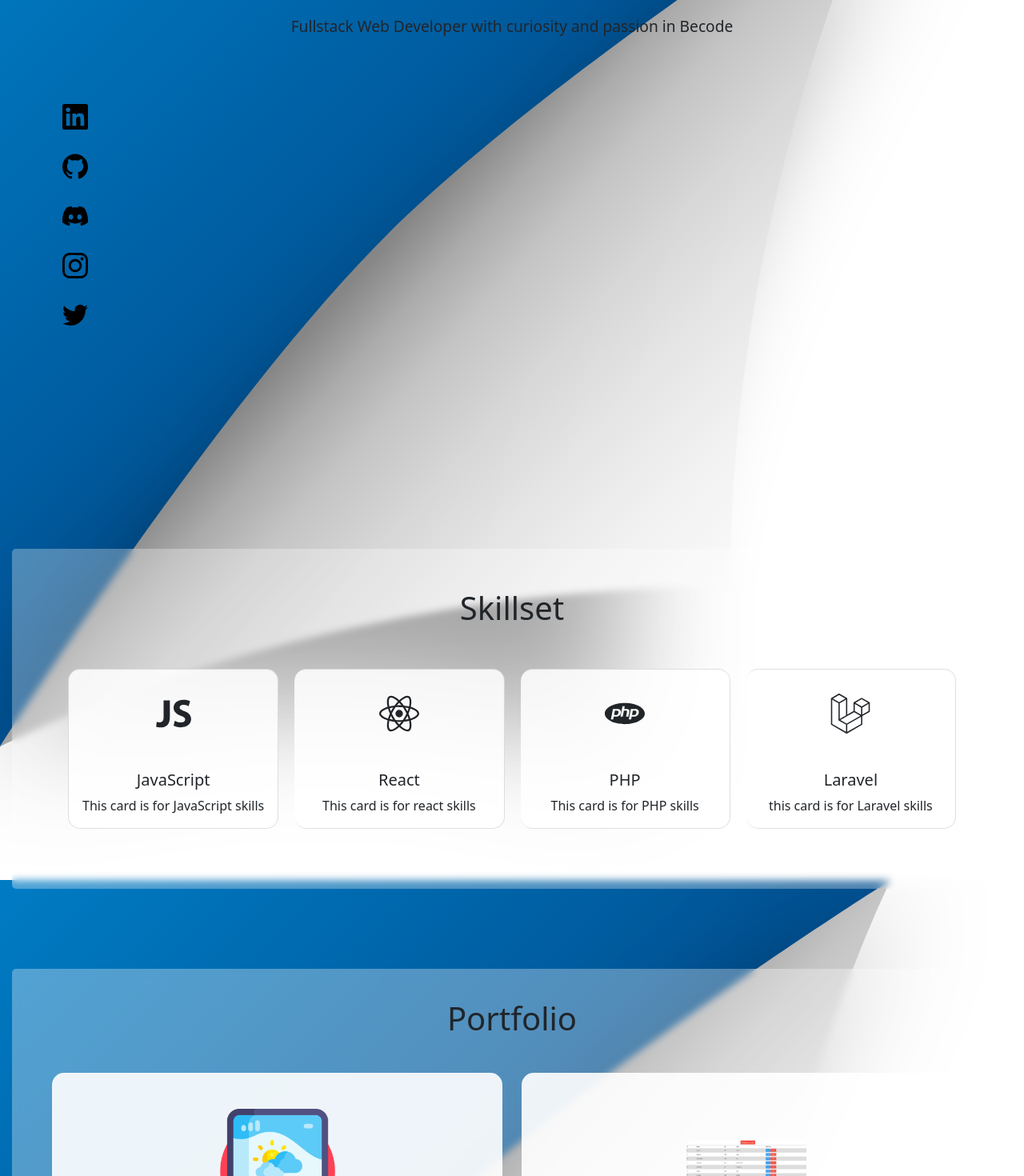
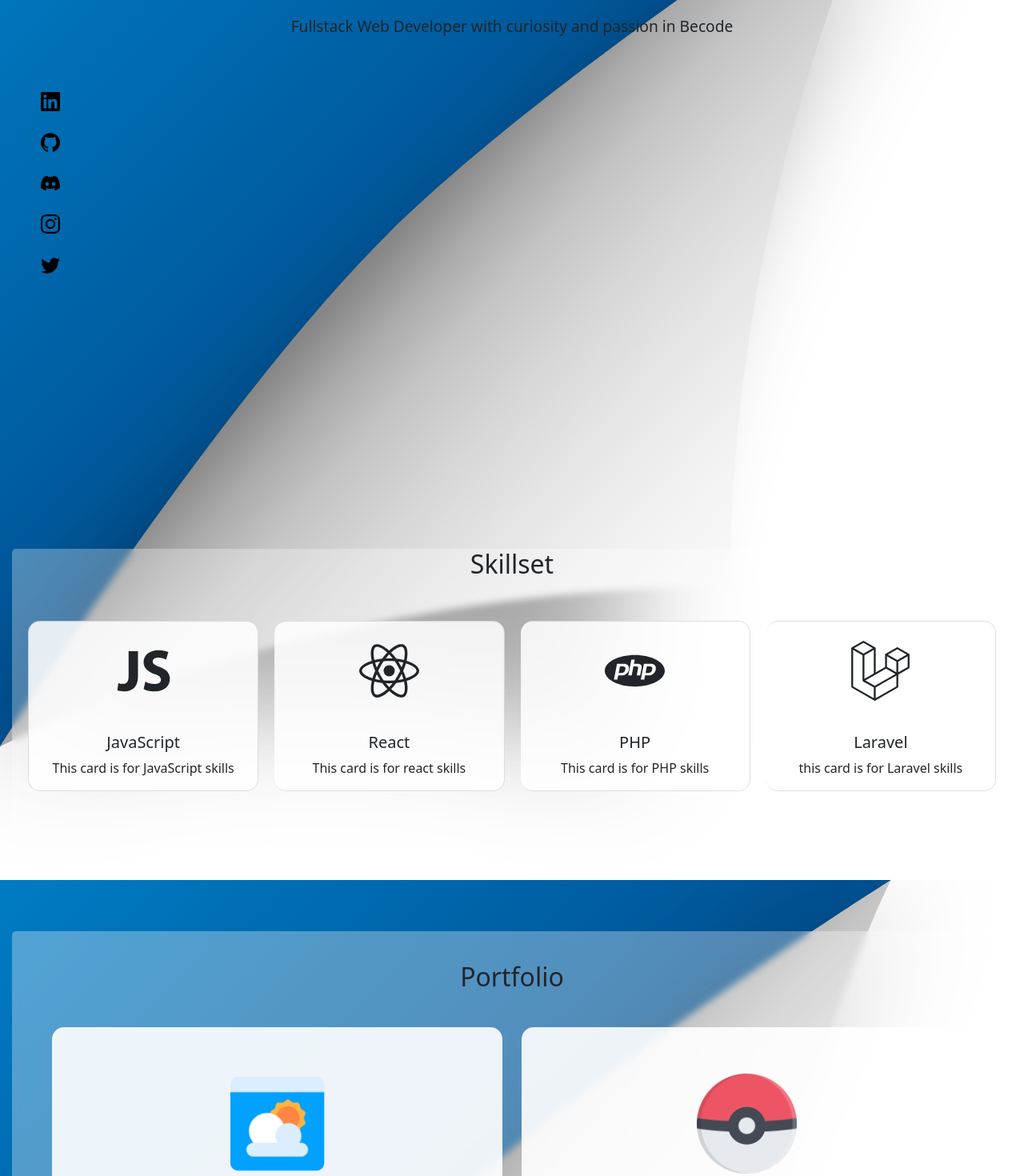
Before and after one commit to kdrbek06/portfolio, a React (Create React App) app: page / in a window 1280 px wide. Shown: the part 180-1650 px from the top of the page at 80% size. Built offline with nearby package versions, Linux system fonts and the light colour scheme.

Commit message:
Fix responsive card design

```diff
--- a/src/App.tsx
+++ b/src/App.tsx
@@ -26,7 +26,7 @@ export default function App() {
             </div>
             <Contact id="footerContact" />
             <div className="copy-right">
-                <p>Copyright &copy; {new Date().getFullYear()}  https://kadirbek.netlify.app</p>
+                <p>Copyright &copy; {new Date().getFullYear()} </p>
             </div>
         </div>
     )
--- a/src/components/Card.tsx
+++ b/src/components/Card.tsx
@@ -14,7 +14,7 @@ export default function Card ({Icon, text, title}: IAppProps) {
 
   return (
     <div className="card">
-        <Icon width={75} height={75}/>
+        <Icon className="skill-icon responsive-img" />
         <div className="card-body">
             <h5 className="card-title">{title}</h5>
             <p className="card-text">{text}</p>
@@ -22,3 +22,6 @@ export default function Card ({Icon, text, title}: IAppProps) {
     </div>
   );
 }
+
+
+// width={75} height={75}
--- a/src/components/Contact.tsx
+++ b/src/components/Contact.tsx
@@ -18,7 +18,7 @@ export default function Contact({id}:ContactProps) {
   return (
     <div className="contactContainer" {...{id}}>
 
-      <IconContext.Provider value={{size:"2em"}}>
+      <IconContext.Provider value={{size : "1.5em"}}>
 
         <div className="contactLinks">
 
--- a/src/components/Portfolio.tsx
+++ b/src/components/Portfolio.tsx
@@ -1,6 +1,6 @@
 import Project from "./Project";
 import project1 from "../img/project1.jpeg";
-import project2 from  "../img/project2.png"
+import Pokeball from  "../img/pokeball.png"
 import WeatherApp from "../img/weather-app.png"
 
 const PROJECTS = [
@@ -12,7 +12,7 @@ const PROJECTS = [
     liveLink: "https://kdrbek06.github.io/modern-javascript-application"
   },
   {
-    image: project2,
+    image: Pokeball,
     title: "Pokemon Cards - PHP",
     text: "A PHP CRUD project with a nice and simple interface",
     githubLink: "https://github.com/kdrbek06/crud",
--- a/src/components/Project.tsx
+++ b/src/components/Project.tsx
@@ -11,7 +11,7 @@ export default function Project({ image, title, text, githubLink, liveLink }: IA
     return (
         <div className="projectCard">
             <div className="imageContainer">
-                <img src={image} className="projectImage" alt="..." />
+                <img src={image} className="projectImage responsive-img" alt="..." />
             </div>
 
             <div className="projectText">
--- a/src/index.css
+++ b/src/index.css
@@ -55,7 +55,6 @@ a:hover, a:active {
 
 .skillContainer {
     position: relative;
-    padding: 50px;
     padding-bottom: 75px;
     background-color: rgba(255, 255, 255, 0.3);
     backdrop-filter: blur(5px);
@@ -73,11 +72,11 @@ a:hover, a:active {
     z-index: 0;
 } */
 
-.card svg {
+/* .card svg {
     width: 50px;
     height: 50px;
     margin: 30px auto;
-}
+} */
 
 /* .bg-nBlue {
   background-color: rgba(24, 44, 57, .85);
@@ -216,21 +215,30 @@ a:hover, a:active {
 }
 
 .projectImage {
-    border-radius: 8px;
-    margin: auto;
-    width: 150px;
+    max-width: 125px;
 }
+
+.skill-icon {
+    max-width: 75px;
+    margin: 1.5rem auto;
+}
+
+.responsive-img {
+    width: 100%;
+    height: auto;
+}
+
 
 .contactLinks a {
     padding: 0;
     margin-top: 30px;
     background-color: transparent;
-    margin-left: 40px;
+    margin: 1vw;
 }
 
-.portfolioContainer h2, .skillContainer h2, .contactContainer h2 {
+/* .portfolioContainer h2, .skillContainer h2, .contactContainer h2 {
     font-size: 2.5em;
-}
+} */
 
 .contactContainer p {
     font-size: 1.5em;
```
Also changed, not shown: src/img/pokeball.png (added), src/img/weather-app.png.
